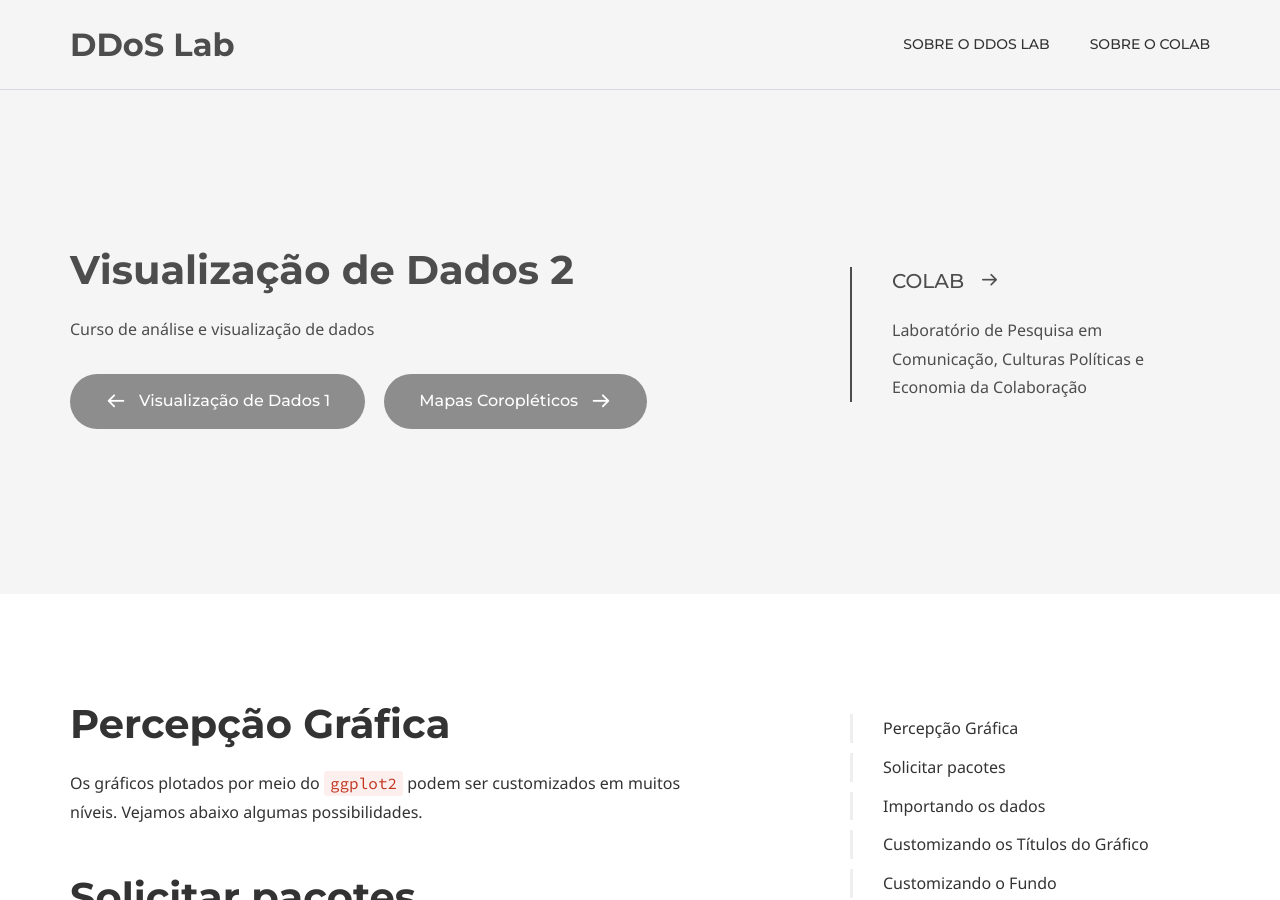
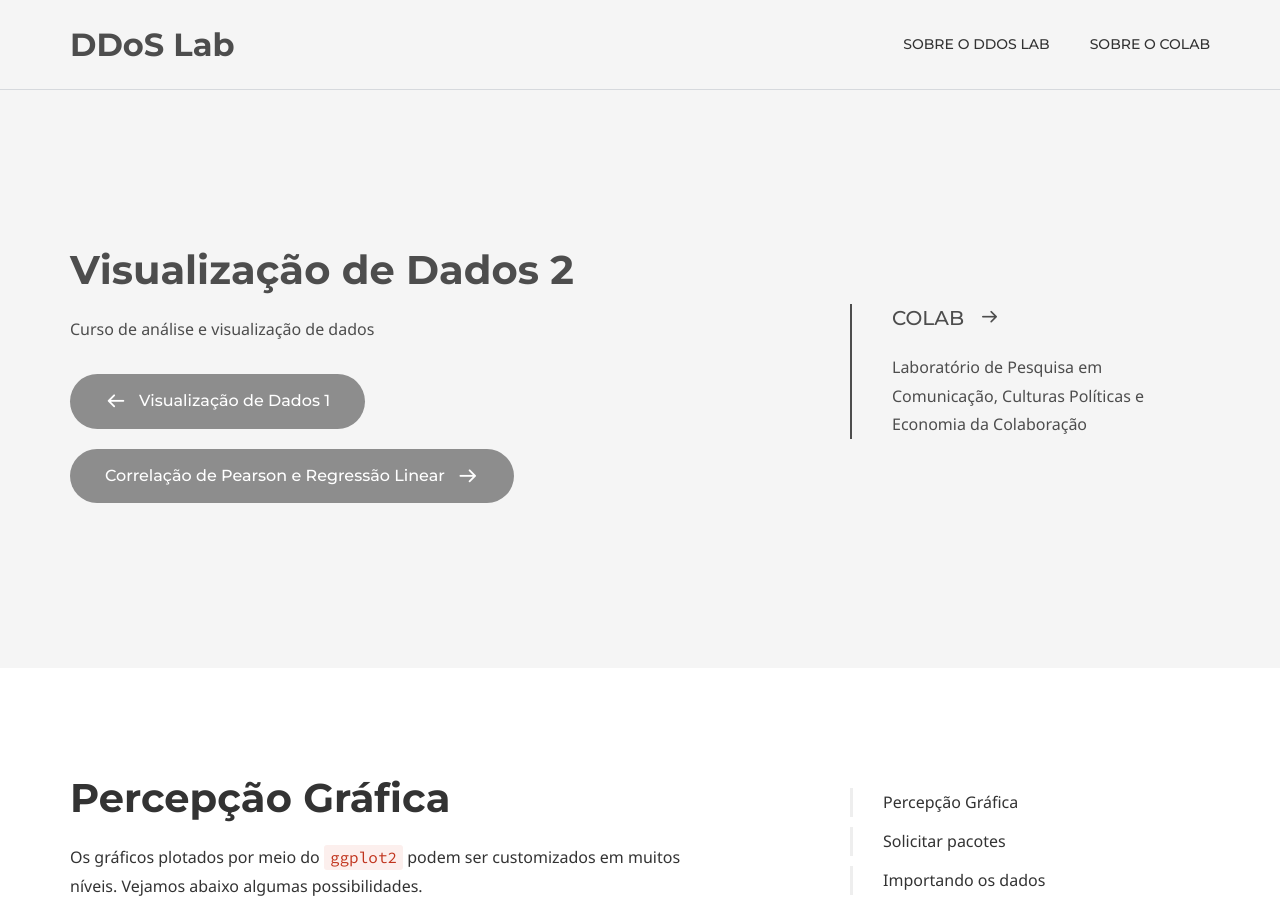
Before and after one commit to coLAB-UFF/docs, a Jekyll site: the page built from dataviz_10.md, in a window 1280 px wide and 900 px high. Built offline with Jekyll 4.4.1, drawn with Linux system fonts in a browser that asks for light colours; some web fonts are replaced; some of the changed text lies outside the part shown.

Commit message:
Update dataviz_10.md

```diff
--- a/dataviz_10.md
+++ b/dataviz_10.md
@@ -24,7 +24,7 @@ page_nav:
         content: Visualização de Dados 1
         url: '/dataviz_09'
     next:
-        content: Mapas Coropléticos
+        content: Correlação de Pearson e Regressão Linear
         url: '/dataviz_11'
 
 ---
```
